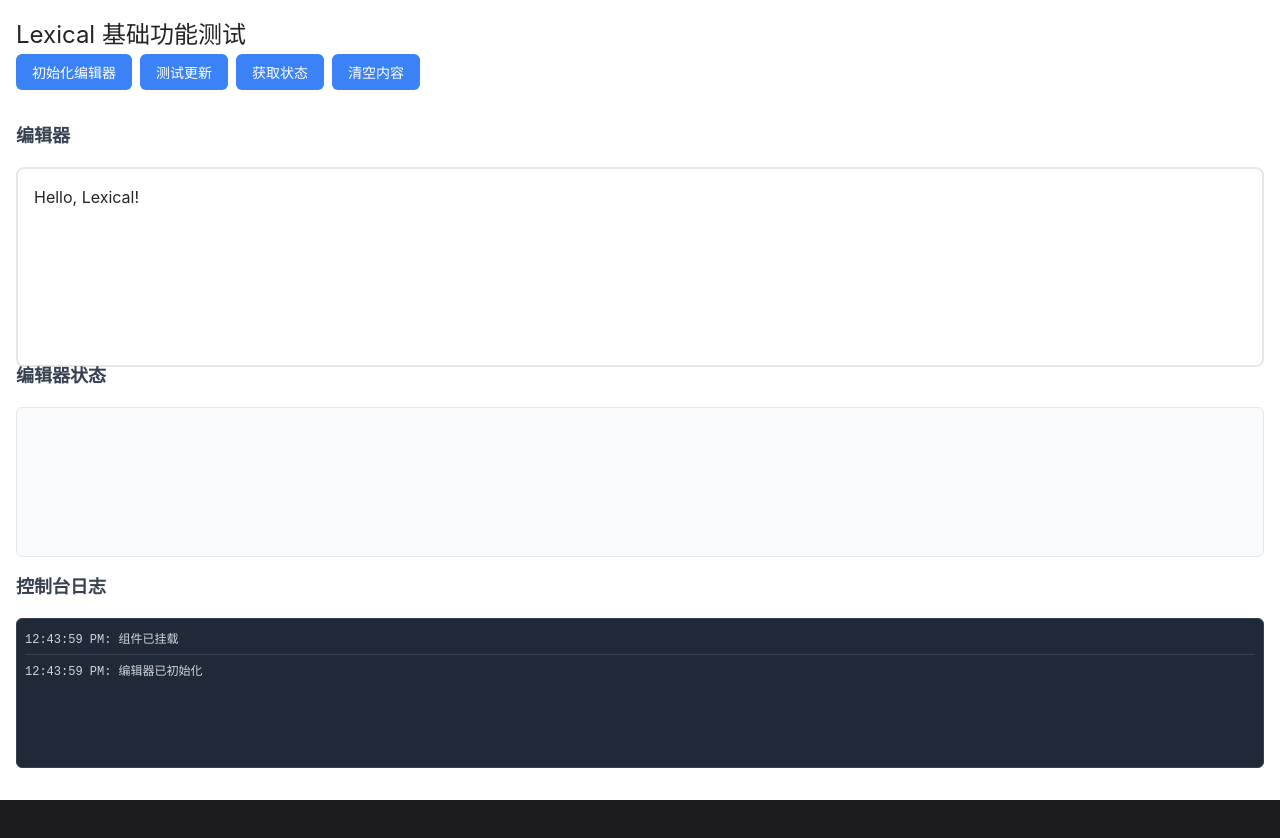
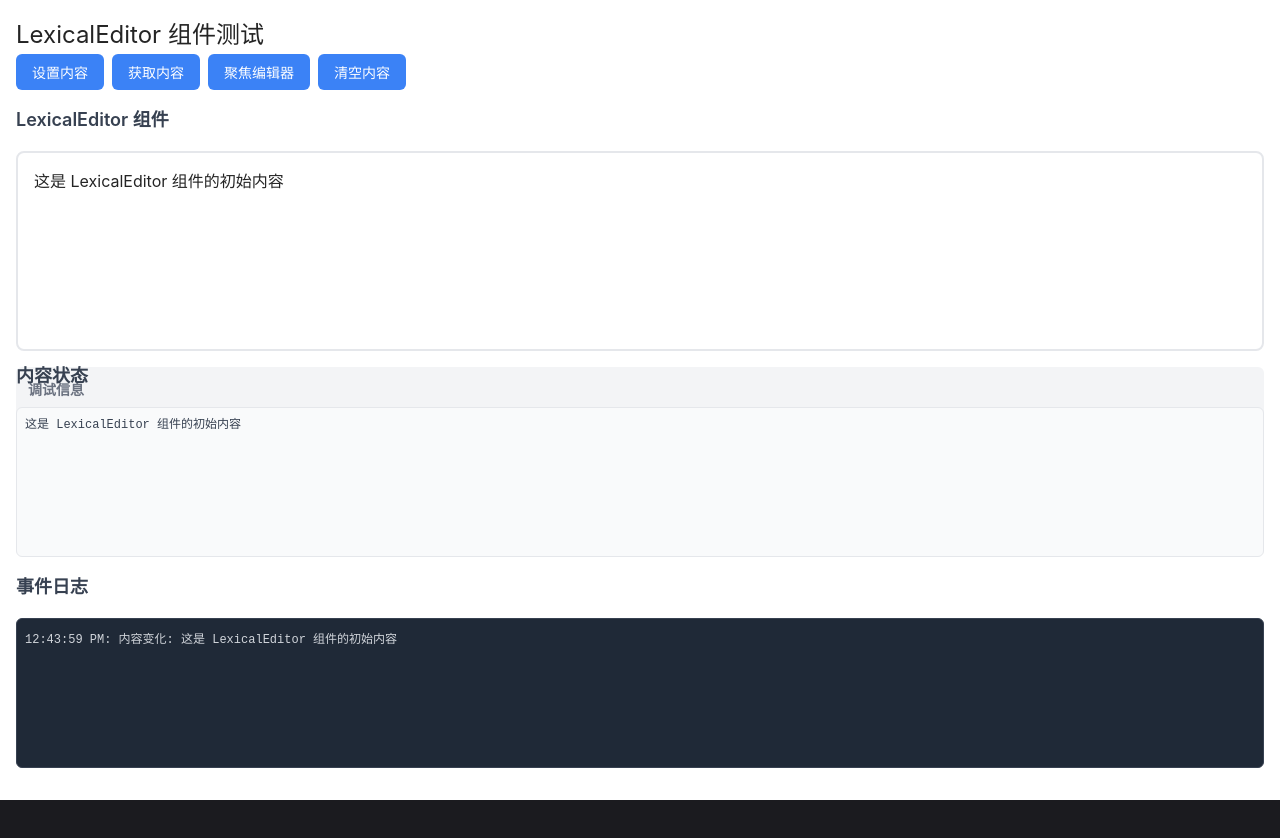
Before and after one commit to hankjs/note-app, a Vue app: page / in a window 1280 px wide. Shown: the top 838 px of the page. Built offline with nearby package versions, Linux system fonts and the light colour scheme; what @lexical/history, @lexical/rich-text, @lexical/utils would draw is missing.

Commit message:
feat: 重构 LexicalEditor 组件，简化逻辑并移除复杂依赖，新增 LexicalEditorTest 组件用于功能验证

```diff
--- a/src/renderer/src/App.vue
+++ b/src/renderer/src/App.vue
@@ -1,11 +1,11 @@
 <script setup lang="ts">
-import LexicalBasicTest from './components/LexicalBasicTest.vue'
+import LexicalEditorTest from './components/LexicalEditorTest.vue'
 </script>
 
 <template>
   <div class="app h-screen flex flex-col bg-white">
-    <!-- Lexical 基础功能测试 -->
-    <LexicalBasicTest />
+    <!-- LexicalEditor 组件测试 -->
+    <LexicalEditorTest />
   </div>
 </template>
 
--- a/src/renderer/src/components/LexicalEditor.vue
+++ b/src/renderer/src/components/LexicalEditor.vue
@@ -4,22 +4,21 @@
     <div
       ref="editorRef"
       class="editor-container"
-      :class="{ 'is-editable': isEditable }"
+      contenteditable="true"
     ></div>
 
     <!-- 调试信息（开发环境） -->
     <div v-if="showDebug" class="debug-info">
       <h4>调试信息</h4>
       <p>内容长度: {{ content.length }}</p>
-      <p>可编辑: {{ isEditable }}</p>
       <p>编辑器状态: {{ editorState ? '已初始化' : '未初始化' }}</p>
     </div>
   </div>
 </template>
 
 <script setup lang="ts">
-import { ref, onMounted, onUnmounted, watch, nextTick } from 'vue'
-import { useLexicalEditor } from '@/composables/useLexicalEditor'
+import { ref, onMounted, onUnmounted, watch } from 'vue'
+import '@/utils/lexicalSimpleTest'
 import type { LexicalEditorConfig } from '@/types/lexical'
 
 interface Props {
@@ -44,30 +43,44 @@ const emit = defineEmits<{
 
 // 编辑器容器引用
 const editorRef = ref<HTMLElement>()
+const content = ref(props.modelValue)
+const editorState = ref<any>(null)
 
-// 使用 Lexical 编辑器 composable
-const {
-  isEditable,
-  content,
-  editorState,
-  updateContent,
-  setEditorState,
-  setRootElement,
-  focus,
-  blur,
-  destroy,
-  onUpdate,
-  onError
-} = useLexicalEditor({
-  ...props.config,
-  editable: props.config.editable ?? true
-})
+// 初始化编辑器
+const initEditor = () => {
+  if (editorRef.value) {
+    (window as any).lexicalTest.setRootElement(editorRef.value)
+    console.log('LexicalEditor: 编辑器已初始化')
 
-// 监听内容变化，同步到父组件
-watch(content, (newContent) => {
+    // 如果有初始内容，设置到编辑器
+    if (props.modelValue) {
+      updateContent(props.modelValue)
+    }
+  } else {
+    console.error('LexicalEditor: 编辑器元素未找到')
+  }
+}
+
+// 更新内容
+const updateContent = (newContent: string) => {
+  (window as any).lexicalTest.updateContent(newContent)
+  content.value = newContent
   emit('update:modelValue', newContent)
   emit('change', newContent)
-})
+}
+
+// 获取状态
+const getState = () => {
+  const state = (window as any).lexicalTest.getState()
+  editorState.value = state
+  return state
+}
+
+// 聚焦编辑器
+const focus = () => {
+  (window as any).lexicalTest.focus()
+  emit('focus')
+}
 
 // 监听 modelValue 变化，同步到编辑器
 watch(() => props.modelValue, (newValue) => {
@@ -76,48 +89,27 @@ watch(() => props.modelValue, (newValue) => {
   }
 }, { immediate: true })
 
-// 监听编辑器更新
-onUpdate((editorState) => {
-  // 编辑器状态更新时的处理
-  console.log('Editor updated:', editorState)
-})
+// 组件挂载后初始化编辑器
+onMounted(() => {
+  console.log('LexicalEditor: 组件已挂载')
 
-// 监听编辑器错误
-onError((error) => {
-  emit('error', error)
-})
-
-// 组件挂载后初始化编辑器
-onMounted(async () => {
-  await nextTick()
-
-  // 等待编辑器创建完成
+  // 自动初始化编辑器
   setTimeout(() => {
-    if (editorRef.value) {
-      // 将编辑器挂载到 DOM 元素
-      setRootElement(editorRef.value)
-
-      // 如果有初始内容，设置到编辑器
-      if (props.modelValue) {
-        updateContent(props.modelValue)
-      }
-    }
-  }, 200)
+    initEditor()
+  }, 100)
 })
 
 // 组件卸载时清理
 onUnmounted(() => {
-  destroy()
+  console.log('LexicalEditor: 组件已卸载')
 })
 
 // 暴露方法给父组件
 defineExpose({
   focus,
-  blur,
   updateContent,
-  setEditorState,
-  setRootElement,
-  destroy
+  getState,
+  setRootElement: initEditor
 })
 </script>
 
@@ -130,28 +122,19 @@ defineExpose({
 .editor-container {
   width: 100%;
   min-height: 200px;
-  border: 1px solid #e5e7eb;
-  border-radius: 0.375rem;
+  border: 2px solid #e5e7eb;
+  border-radius: 0.5rem;
   padding: 1rem;
   background-color: white;
   font-family: -apple-system, BlinkMacSystemFont, 'Segoe UI', Roboto, sans-serif;
   line-height: 1.6;
-  overflow-y: auto;
+  outline: none;
+  transition: border-color 0.2s;
 }
 
-.editor-container:focus-within {
-  outline: none;
+.editor-container:focus {
   border-color: #3b82f6;
   box-shadow: 0 0 0 3px rgba(59, 130, 246, 0.1);
-}
-
-.editor-container.is-editable {
-  cursor: text;
-}
-
-.editor-container:not(.is-editable) {
-  cursor: default;
-  background-color: #f9fafb;
 }
 
 /* 编辑器内容样式 */
--- /dev/null
+++ b/src/renderer/src/components/LexicalEditorTest.vue
@@ -0,0 +1,177 @@
+<template>
+  <div class="lexical-editor-test">
+    <h2>LexicalEditor 组件测试</h2>
+
+    <div class="test-controls">
+      <button @click="setContent" class="btn">设置内容</button>
+      <button @click="getContent" class="btn">获取内容</button>
+      <button @click="focusEditor" class="btn">聚焦编辑器</button>
+      <button @click="clearContent" class="btn">清空内容</button>
+    </div>
+
+    <div class="editor-section">
+      <h3>LexicalEditor 组件</h3>
+      <LexicalEditor
+        ref="editorRef"
+        v-model="content"
+        :show-debug="true"
+        @change="onContentChange"
+        @focus="onFocus"
+      />
+    </div>
+
+    <div class="content-section">
+      <h3>内容状态</h3>
+      <pre class="content-display">{{ content }}</pre>
+    </div>
+
+    <div class="log-section">
+      <h3>事件日志</h3>
+      <div class="log-display">
+        <div v-for="(log, index) in logs" :key="index" class="log-item">
+          {{ log }}
+        </div>
+      </div>
+    </div>
+  </div>
+</template>
+
+<script setup lang="ts">
+import { ref } from 'vue'
+import LexicalEditor from './LexicalEditor.vue'
+
+const editorRef = ref<InstanceType<typeof LexicalEditor>>()
+const content = ref('这是 LexicalEditor 组件的初始内容')
+const logs = ref<string[]>([])
+
+// 添加日志
+const addLog = (message: string) => {
+  logs.value.push(`${new Date().toLocaleTimeString()}: ${message}`)
+  console.log(message)
+}
+
+// 设置内容
+const setContent = () => {
+  content.value = '这是通过按钮设置的新内容 - ' + new Date().toLocaleTimeString()
+  addLog('内容已设置')
+}
+
+// 获取内容
+const getContent = () => {
+  addLog(`当前内容: ${content.value}`)
+}
+
+// 聚焦编辑器
+const focusEditor = () => {
+  editorRef.value?.focus()
+  addLog('编辑器已聚焦')
+}
+
+// 清空内容
+const clearContent = () => {
+  content.value = ''
+  addLog('内容已清空')
+}
+
+// 内容变化事件
+const onContentChange = (newContent: string) => {
+  addLog(`内容变化: ${newContent}`)
+}
+
+// 聚焦事件
+const onFocus = () => {
+  addLog('编辑器获得焦点')
+}
+</script>
+
+<style scoped>
+.lexical-editor-test {
+  width: 100%;
+  height: 100vh;
+  padding: 1rem;
+  box-sizing: border-box;
+  display: flex;
+  flex-direction: column;
+}
+
+.test-controls {
+  display: flex;
+  gap: 0.5rem;
+  margin-bottom: 1rem;
+  flex-wrap: wrap;
+  flex-shrink: 0;
+}
+
+.btn {
+  padding: 0.5rem 1rem;
+  background-color: #3b82f6;
+  color: white;
+  border: none;
+  border-radius: 0.375rem;
+  cursor: pointer;
+  font-size: 0.875rem;
+  transition: background-color 0.2s;
+}
+
+.btn:hover {
+  background-color: #2563eb;
+}
+
+.editor-section {
+  flex: 1;
+  display: flex;
+  flex-direction: column;
+  min-height: 0;
+  margin-bottom: 1rem;
+}
+
+.content-section,
+.log-section {
+  flex-shrink: 0;
+  max-height: 200px;
+  margin-bottom: 1rem;
+}
+
+.editor-section h3,
+.content-section h3,
+.log-section h3 {
+  margin-bottom: 1rem;
+  color: #374151;
+  font-size: 1.125rem;
+  font-weight: 600;
+}
+
+.content-display {
+  background-color: #f9fafb;
+  border: 1px solid #e5e7eb;
+  border-radius: 0.375rem;
+  padding: 0.5rem;
+  font-size: 0.75rem;
+  color: #374151;
+  height: 150px;
+  overflow-y: auto;
+  white-space: pre-wrap;
+}
+
+.log-display {
+  background-color: #1f2937;
+  border: 1px solid #374151;
+  border-radius: 0.375rem;
+  padding: 0.5rem;
+  height: 150px;
+  overflow-y: auto;
+}
+
+.log-item {
+  color: #d1d5db;
+  font-size: 0.75rem;
+  font-family: monospace;
+  margin-bottom: 0.25rem;
+  padding: 0.25rem 0;
+  border-bottom: 1px solid #374151;
+}
+
+.log-item:last-child {
+  border-bottom: none;
+}
+</style>
```
Also changed, not shown: 1 other file (tests, documents, lock files or other folders).
